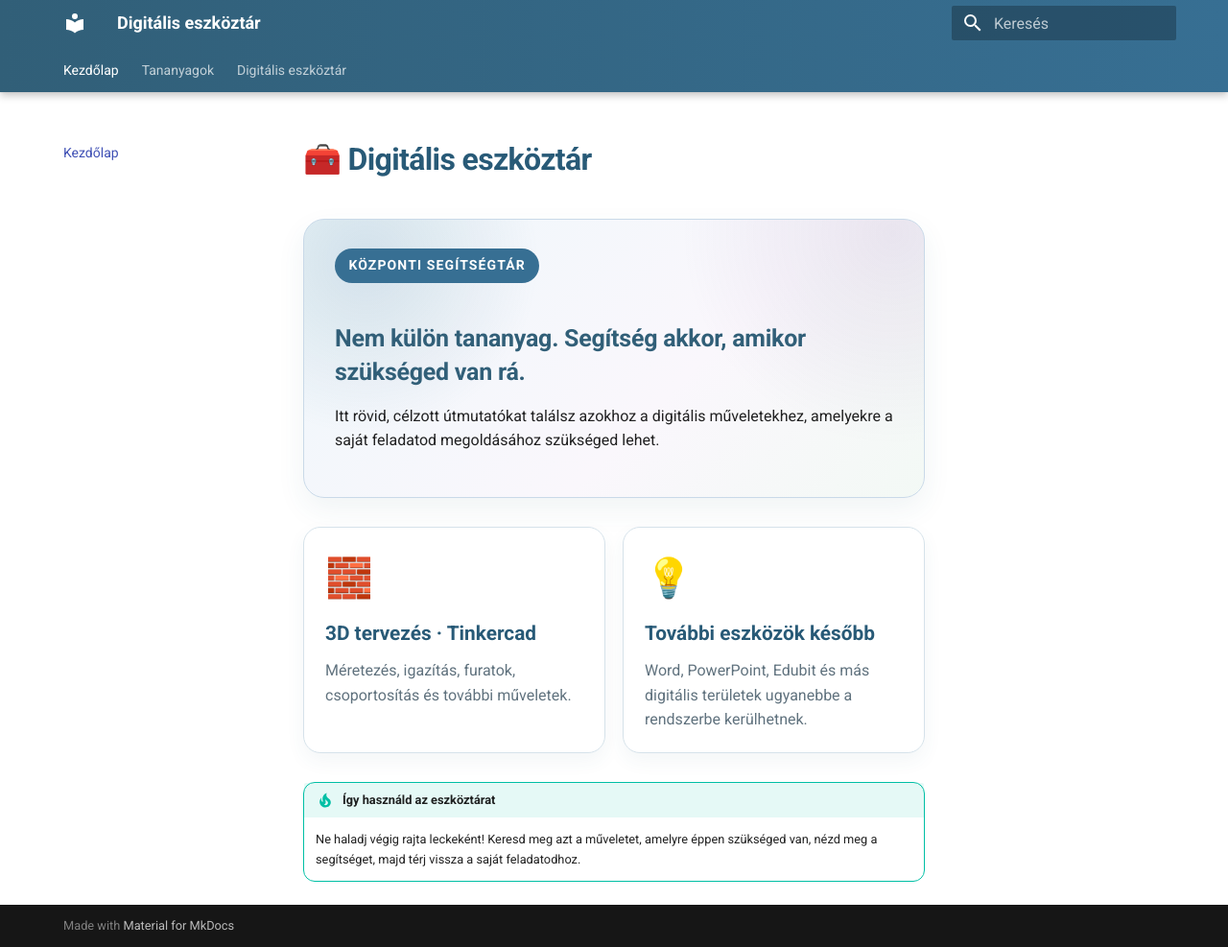
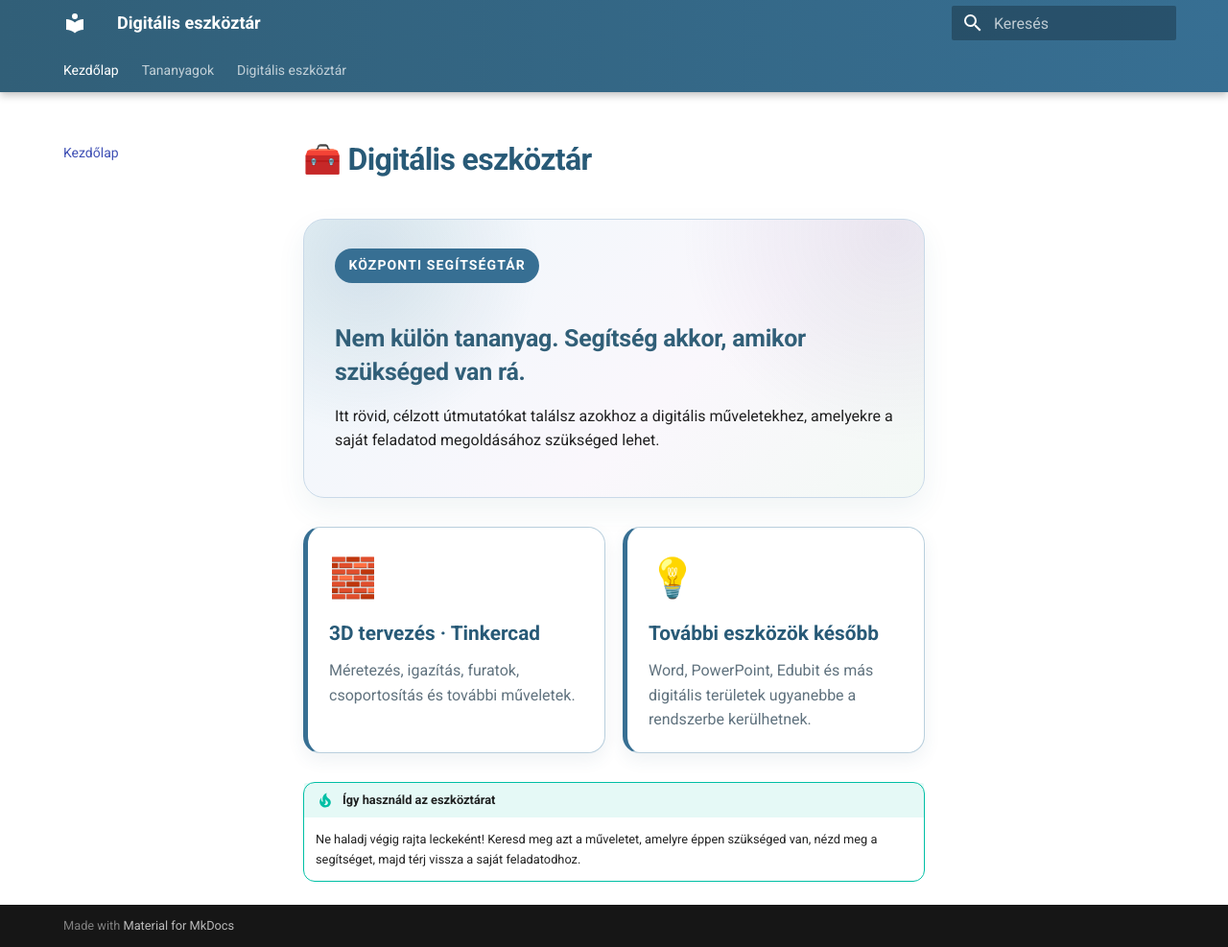
Before and after one commit to bsuszter/digitalis-eszkoztar, an MkDocs documentation site: the page built from docs/index.md, in a window 1280 px wide and 987 px high. Shown: the whole window at 96% size. Built offline with MkDocs 1.6.1 and Material for MkDocs 9.7.7, drawn with Linux system fonts in a browser that asks for light colours.

Commit message:
Load clickable card styling

```diff
--- a/mkdocs.yml
+++ b/mkdocs.yml
@@ -49,6 +49,7 @@ markdown_extensions:
 
 extra_css:
   - stylesheets/extra.css
+  - stylesheets/link-cards.css
   - stylesheets/nav-highlight.css
 
 extra_javascript:
```
